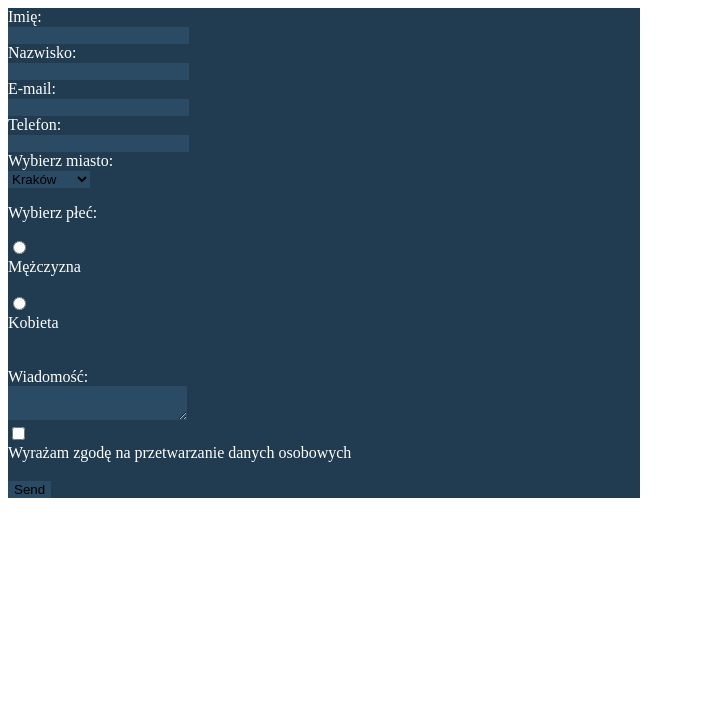
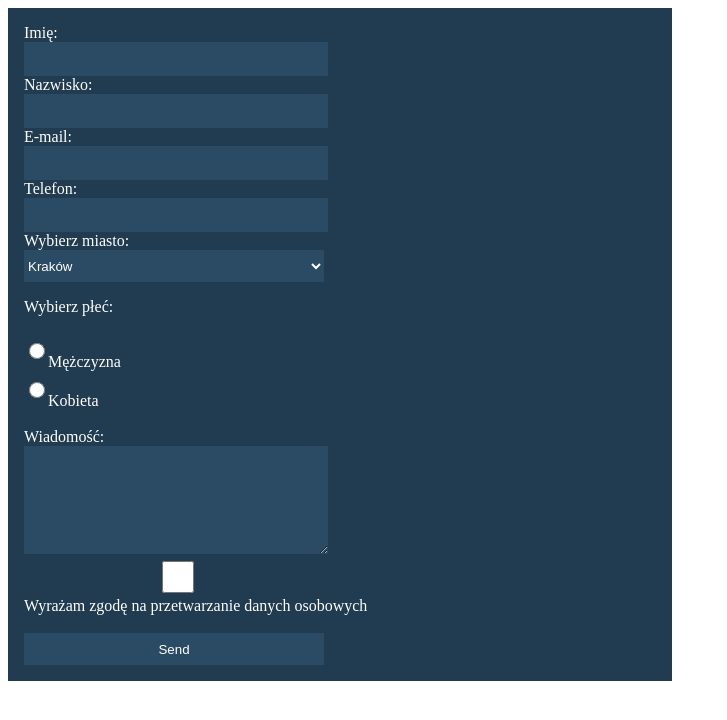
Before and after one commit to tycoonkabuzi/Task50373, a plain HTML site: page index.html in a window 1280 px wide. Shown: the whole page, without its empty margins (0-727 px from the left). Drawn offline with Linux system fonts and the light colour scheme; files that its build step writes are made by us from their sources.

Commit message:
adjusted the position of the radio buttons

```diff
--- a/css/style.css
+++ b/css/style.css
@@ -5,6 +5,7 @@ form {
   width: 50%;
   height: auto;
   color: white;
+  padding: 2vh;
 }
 label {
   display: block;
@@ -15,6 +16,9 @@ textarea {
   background-color: #2b4a64;
   border: none;
   outline: none;
+  width: 300px;
+  height: 4vh;
+  color: white;
 }
 input:focus,
 select:focus,
@@ -23,3 +27,12 @@ textarea:focus {
   border: #ffffff solid 1px;
   border-radius: 0;
 }
+textarea {
+  height: 13vh;
+}
+label[for*="male"] {
+  display: inline;
+}
+input[type="radio"] {
+  width: 2vh;
+}
```
